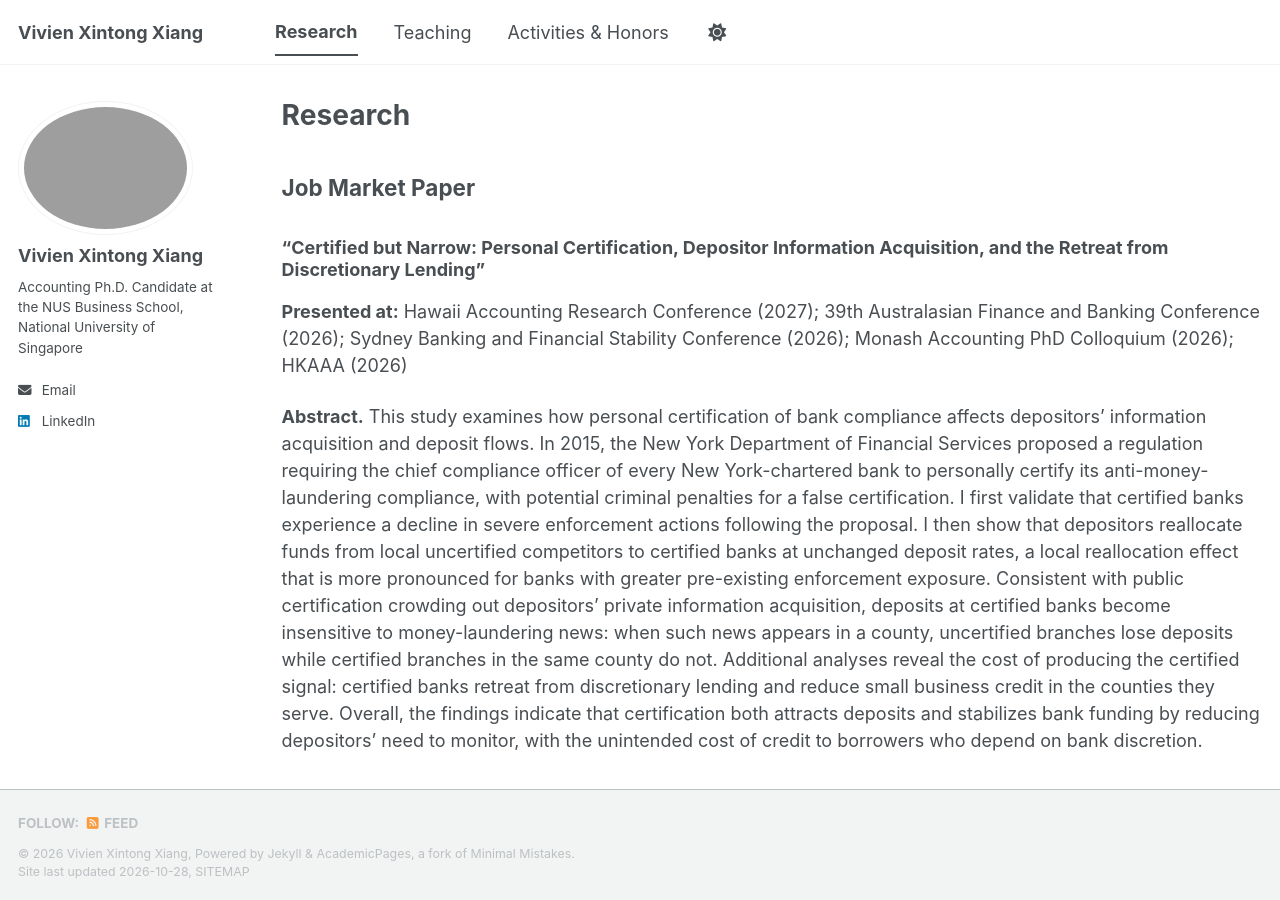
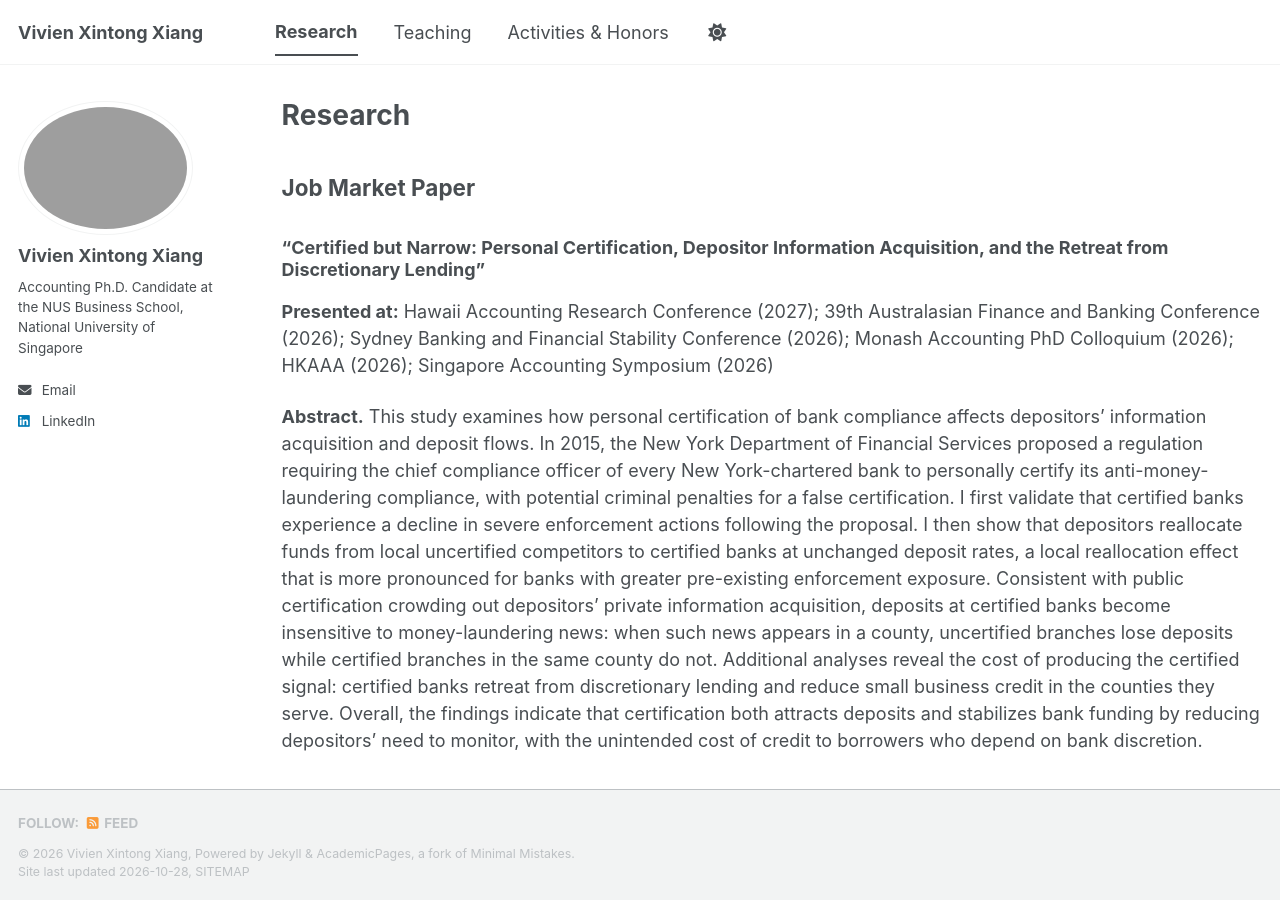
Before and after one commit to vivienxintongxiang/vivienxintongxiang.github.io, a Jekyll site: the page built from _pages/research.md, in a window 1280 px wide and 900 px high. Built offline with Jekyll 4.4.1, drawn with Linux system fonts in a browser that asks for light colours; a style sheet for code colours, icons or effects is not loaded.

Commit message:
Update research.md

```diff
--- a/_pages/research.md
+++ b/_pages/research.md
@@ -9,7 +9,7 @@ author_profile: true
 
 ### “Certified but Narrow: Personal Certification, Depositor Information Acquisition, and the Retreat from Discretionary Lending”
 
-**Presented at:** Hawaii Accounting Research Conference (2027); 39th Australasian Finance and Banking Conference (2026); Sydney Banking and Financial Stability Conference (2026); Monash Accounting PhD Colloquium (2026); HKAAA (2026)
+**Presented at:** Hawaii Accounting Research Conference (2027); 39th Australasian Finance and Banking Conference (2026); Sydney Banking and Financial Stability Conference (2026); Monash Accounting PhD Colloquium (2026); HKAAA (2026); Singapore Accounting Symposium (2026)
 
 **Abstract.** This study examines how personal certification of bank compliance affects depositors' information acquisition and deposit flows. In 2015, the New York Department of Financial Services proposed a regulation requiring the chief compliance officer of every New York-chartered bank to personally certify its anti-money-laundering compliance, with potential criminal penalties for a false certification. I first validate that certified banks experience a decline in severe enforcement actions following the proposal. I then show that depositors reallocate funds from local uncertified competitors to certified banks at unchanged deposit rates, a local reallocation effect that is more pronounced for banks with greater pre-existing enforcement exposure. Consistent with public certification crowding out depositors' private information acquisition, deposits at certified banks become insensitive to money-laundering news: when such news appears in a county, uncertified branches lose deposits while certified branches in the same county do not. Additional analyses reveal the cost of producing the certified signal: certified banks retreat from discretionary lending and reduce small business credit in the counties they serve. Overall, the findings indicate that certification both attracts deposits and stabilizes bank funding by reducing depositors' need to monitor, with the unintended cost of credit to borrowers who depend on bank discretion.
 
```
